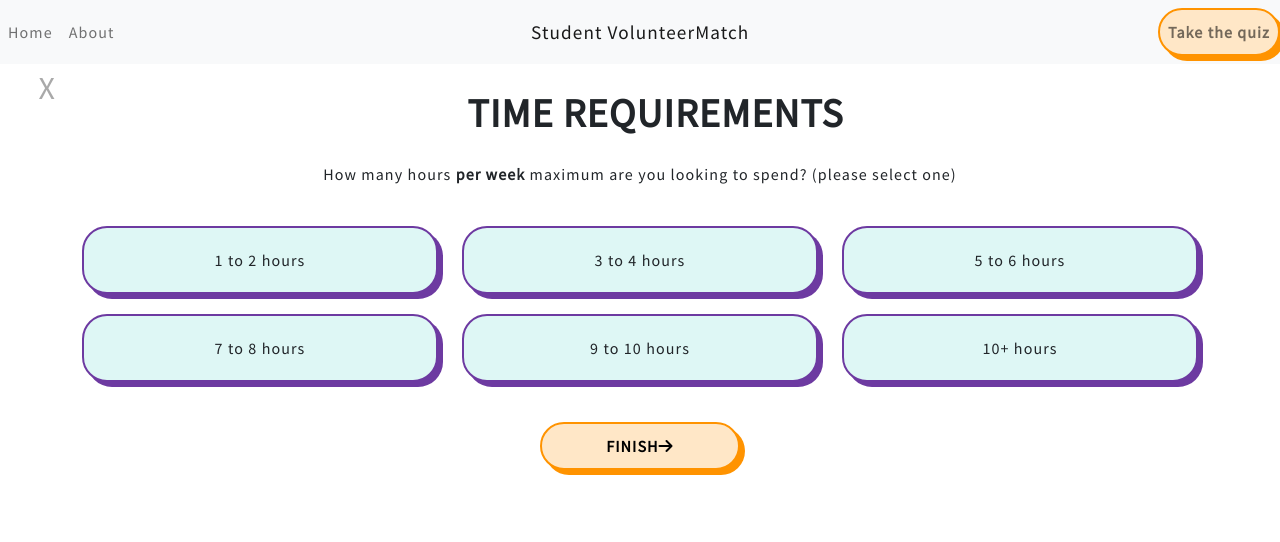
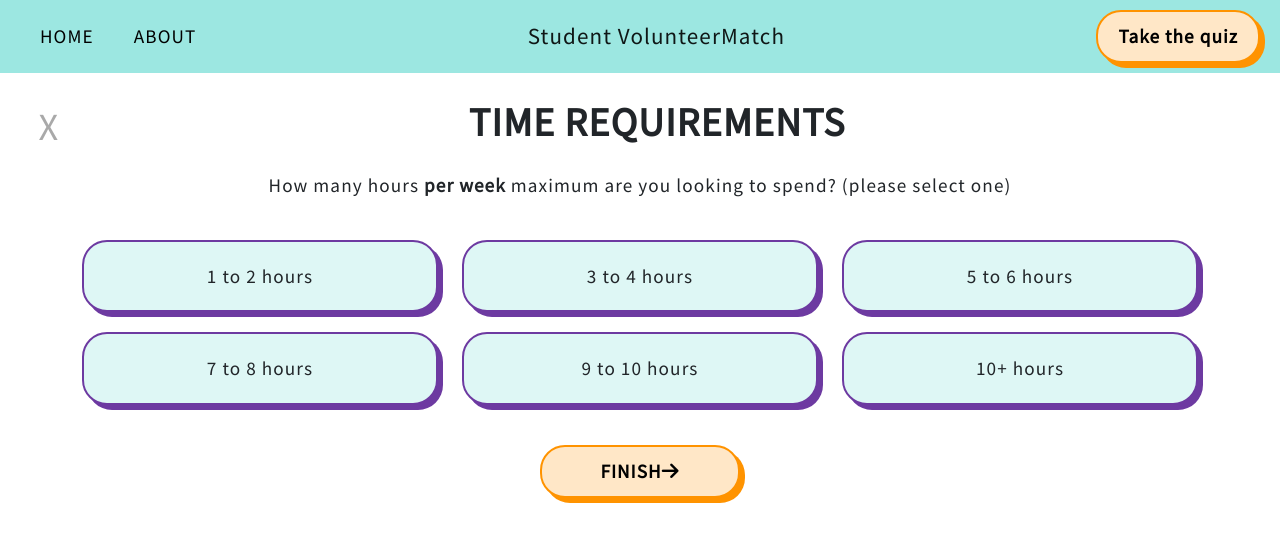
Before and after one commit to nitya308/volunteermatch, a React (Create React App) app: page /quiz-time in a window 1280 px wide. Shown: the top 542 px of the page. Built offline with nearby package versions, Linux system fonts and the light colour scheme.

Commit message:
improved styling

```diff
--- a/src/components/nav.js
+++ b/src/components/nav.js
@@ -4,12 +4,12 @@ import { Navbar } from 'react-bootstrap';
 
 export default function MyNav(props) {
     return (
-            <Navbar className="navbar" bg="light" expand="lg">
-                    <Navbar.Toggle aria-controls="basic-navbar-nav" />
+        <Navbar className="navbar" expand="lg">
+            <Navbar.Toggle aria-controls="basic-navbar-nav"/>
             <Navbar.Collapse id="basic-navbar-nav">
                 <Nav className="me-auto">
-                            <Nav.Link href="home">Home</Nav.Link>
-                            <Nav.Link href="about">About</Nav.Link>
+                    <Nav.Link href="home">HOME</Nav.Link>
+                    <Nav.Link href="about">ABOUT</Nav.Link>
                 </Nav>
             </Navbar.Collapse>
             <Navbar.Brand href="home" className="m-auto">Student VolunteerMatch</Navbar.Brand>
--- a/src/components/quiz-interests.js
+++ b/src/components/quiz-interests.js
@@ -29,7 +29,7 @@ export default function Interests(props) {
   }
 
   return (
-    <>
+    <div style={{fontSize:"1.2em"}}>
       <div>
         <a className="exit" href="home">X</a>
       </div>
@@ -134,6 +134,6 @@ export default function Interests(props) {
           <i className="fas fa-arrow-right"></i>
         </Link>
       </div>
-    </>
+    </div>
   )
 }
--- a/src/components/quiz-skills.js
+++ b/src/components/quiz-skills.js
@@ -4,7 +4,7 @@ import {
 } from "react-router-dom";
 
 
-export default function Skills(props){
+export default function Skills(props) {
   const [isActive, setIsActive] = useState({
     "Writing": "",
     "FineArts": "",
@@ -27,8 +27,8 @@ export default function Skills(props){
     setIsActive({ ...isActive })
   }
 
-    return(
-        <>
+  return (
+    <div style={{ fontSize: "1.2em" }}>
       <div>
         <a className="exit" href="home">X</a>
       </div>
@@ -128,12 +128,12 @@ export default function Skills(props){
         </div>
       </div>
 
-  <div className="section button" id="next-button" onClick={(e) => {}}>
-    <Link className="button-link" to="quiz-time" style={{textdecoration: "none"}}>
+      <div className="section button" id="next-button" onClick={(e) => { }}>
+        <Link className="button-link" to="quiz-time" style={{ textdecoration: "none" }}>
           NEXT
           <i className="fas fa-arrow-right"></i>
         </Link>
       </div>
-        </>
+    </div>
   )
 }
--- a/src/components/quiz-time.js
+++ b/src/components/quiz-time.js
@@ -3,18 +3,19 @@ import {
   Link
 } from "react-router-dom";
 
-export default function Time(props){
+export default function Time(props) {
 
   const handleWidgetClick = (val) => {
     props.setTime(val)
   }
 
   const isActive = (val) => {
-          return props.time === val ? "is-active": ""
+    return props.time === val ? "is-active" : ""
   }
 
-    return(
-        <><div>
+  return (
+    <div style={{ fontSize: "1.2em" }}>
+      <div>
         <a className="exit" href="index.html">X</a>
       </div>
 
@@ -81,11 +82,11 @@ export default function Time(props){
         </div>
       </div>
       <div className="section button" id="next-button">
-        <Link className="button-link" to="results" style={{textdecoration:"none"}}>
+        <Link className="button-link" to="results" style={{ textdecoration: "none" }}>
           FINISH
           <i className="fas fa-arrow-right"></i>
         </Link>
       </div>
-      </>
+    </div>
   )
 }
--- a/src/components/results.js
+++ b/src/components/results.js
@@ -1,10 +1,11 @@
 import { filterInterests } from "./project"
 
-export default function Results(props){
+export default function Results(props) {
     const results = filterInterests(props.filters)
 
-    return(
-        <><div>
+    return (
+        <div style={{ fontSize: "1.2em" }}>
+            <div>
                 <a className="exit" href="home">X</a>
             </div>
 
@@ -26,12 +27,12 @@ export default function Results(props){
                                 {"Skills needed: " + i.skill}
                             </div>
                             <div className="req">
-                        {i.requirements === 1 ? "Time requirements: flexible": "Time requirements: " + i.requirements + "+ hours per week"}
+                                {i.requirements === 1 ? "Time requirements: flexible" : "Time requirements: " + i.requirements + "+ hours per week"}
                             </div>
                         </div>
                     )
                 })}
             </div>
-      </>
+        </div>
     )
 }
--- a/src/styles/styles.css
+++ b/src/styles/styles.css
@@ -49,8 +49,16 @@ h2 {
 }
 
 /* Site Menu styles */
-.navbar-light {
+.navbar {
   background-color: #9CE7E1;
+  font-size: 1.2em;
+  padding: 10px 20px;
+}
+
+.nav-link{
+  color: #000000 !important;
+  padding-left: 20px !important;
+  padding-right: 20px !important;
 }
 
 .navbar-brand {
@@ -141,19 +149,6 @@ img {
   border-radius: 25px;
 }
 
-.quizbox:hover {
-  box-shadow: 0px 0px;
-  transform: translateY(4px);
-  transform: translateX(4px)
-}
-
-.quizbox.is-active {
-  box-shadow: 0px 0px;
-  border-width: 3px;
-  transform: translateY(4px);
-  transform: translateX(4px);
-}
-
 .quiz1 {
   background-color: #FFFFFF;
   border: 2px solid #6D3AA1;
@@ -170,6 +165,19 @@ img {
   background-color: #DEF7F5;
   border: 2px solid #6D3AA1;
   box-shadow: 5px 5px #6D3AA1;
+}
+
+.quizbox:hover {
+  box-shadow: 3px 3px;
+  transform: translateY(4px);
+  transform: translateX(4px)
+}
+
+.quizbox.is-active {
+  box-shadow: 0px 0px;
+  border-width: 3px;
+  transform: translateY(4px);
+  transform: translateX(4px);
 }
 
 /* Quiz exit styles */
```
Lines whose indentation alone changed are shown as unchanged.
